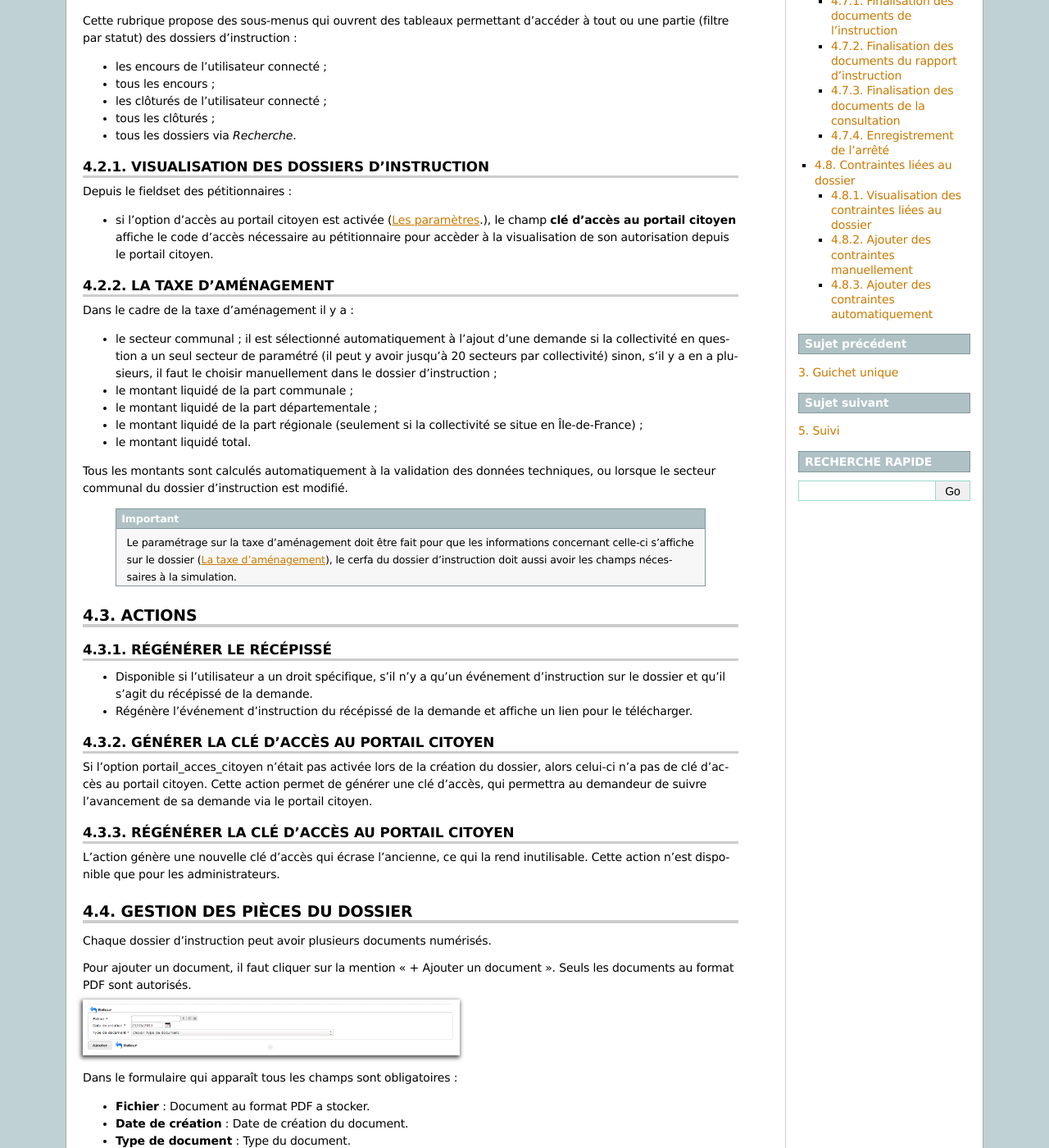
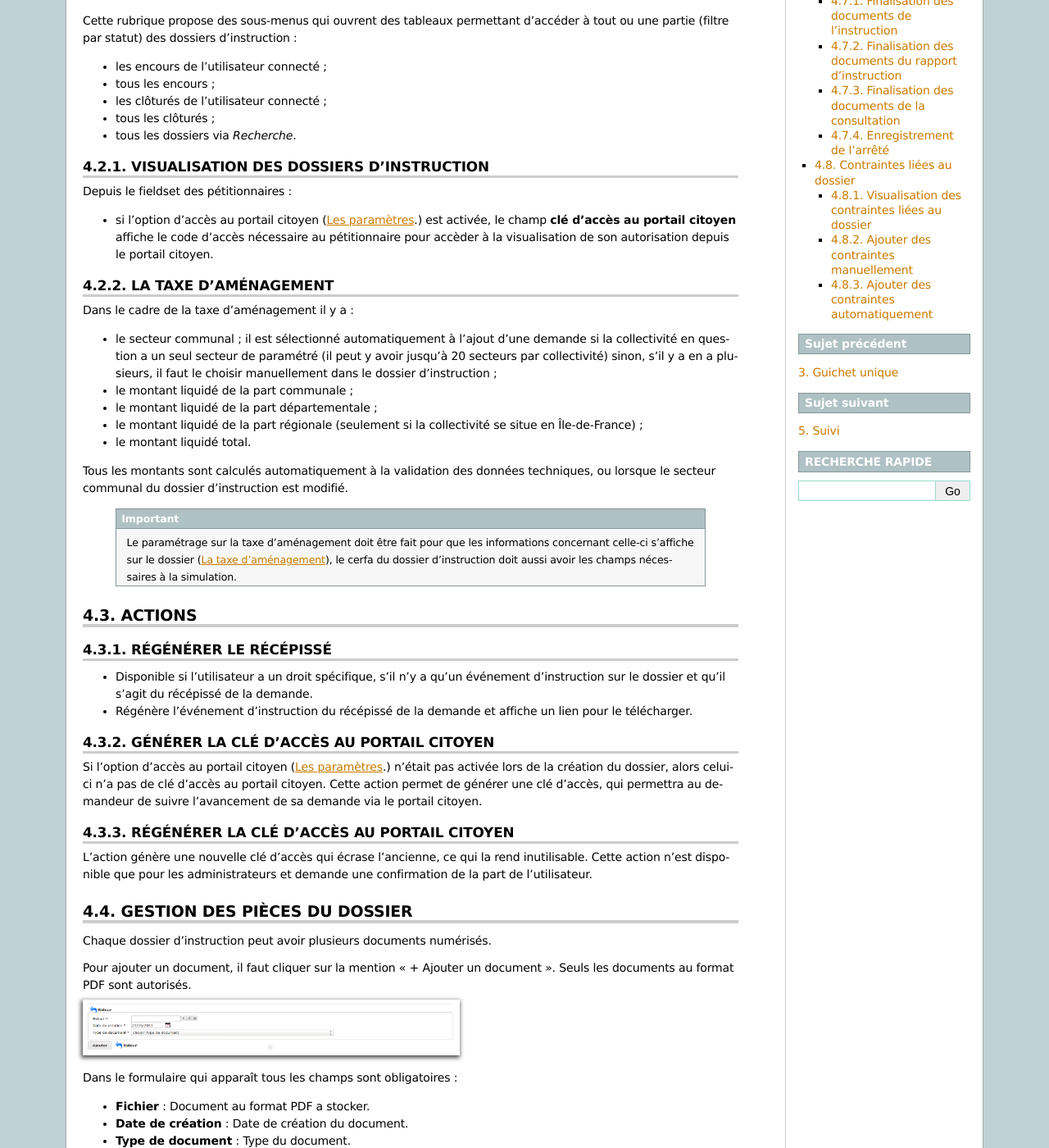
Before and after one commit to mpavaux/openads-documentation, a Sphinx documentation site: the page built from source/manuel_utilisateur/instruction.rst, in a window 1280 px wide and 1400 px high, scrolled down 657 px. Shown: the whole window at 82% size. Built offline with Sphinx 7.4.7, drawn with Linux system fonts in a browser that asks for light colours.

Commit message:
* homogénéisation de la documentation concernant le portail citoyen.

```diff
--- a/source/manuel_utilisateur/instruction.rst
+++ b/source/manuel_utilisateur/instruction.rst
@@ -49,7 +49,7 @@
 
 Depuis le fieldset des pétitionnaires :
 
-* si l'option d'accès au portail citoyen est activée (:ref:`parametrage_parametre`.), le champ **clé d'accès au portail citoyen** affiche le code d'accès nécessaire au pétitionnaire pour accèder à la visualisation de son autorisation depuis le portail citoyen.
+* si l'option d'accès au portail citoyen (:ref:`parametrage_parametre`.) est activée, le champ **clé d'accès au portail citoyen** affiche le code d'accès nécessaire au pétitionnaire pour accèder à la visualisation de son autorisation depuis le portail citoyen.
 
 La taxe d'aménagement
 =====================
@@ -77,12 +77,12 @@
 
 Générer la clé d'accès au portail citoyen
 =========================================
-Si l'option portail_acces_citoyen n'était pas activée lors de la création du dossier, alors celui-ci n'a pas de clé d'accès au portail citoyen.
+Si l'option d'accès au portail citoyen (:ref:`parametrage_parametre`.) n'était pas activée lors de la création du dossier, alors celui-ci n'a pas de clé d'accès au portail citoyen.
 Cette action permet de générer une clé d'accès, qui permettra au demandeur de suivre l'avancement de sa demande via le portail citoyen.
 
 Régénérer la clé d'accès au portail citoyen
 ===========================================
-L'action génère une nouvelle clé d'accès qui écrase l'ancienne, ce qui la rend inutilisable. Cette action n'est disponible que pour les administrateurs.
+L'action génère une nouvelle clé d'accès qui écrase l'ancienne, ce qui la rend inutilisable. Cette action n'est disponible que pour les administrateurs et demande une confirmation de la part de l'utilisateur.
 
 =============================
 Gestion des pièces du dossier
```
